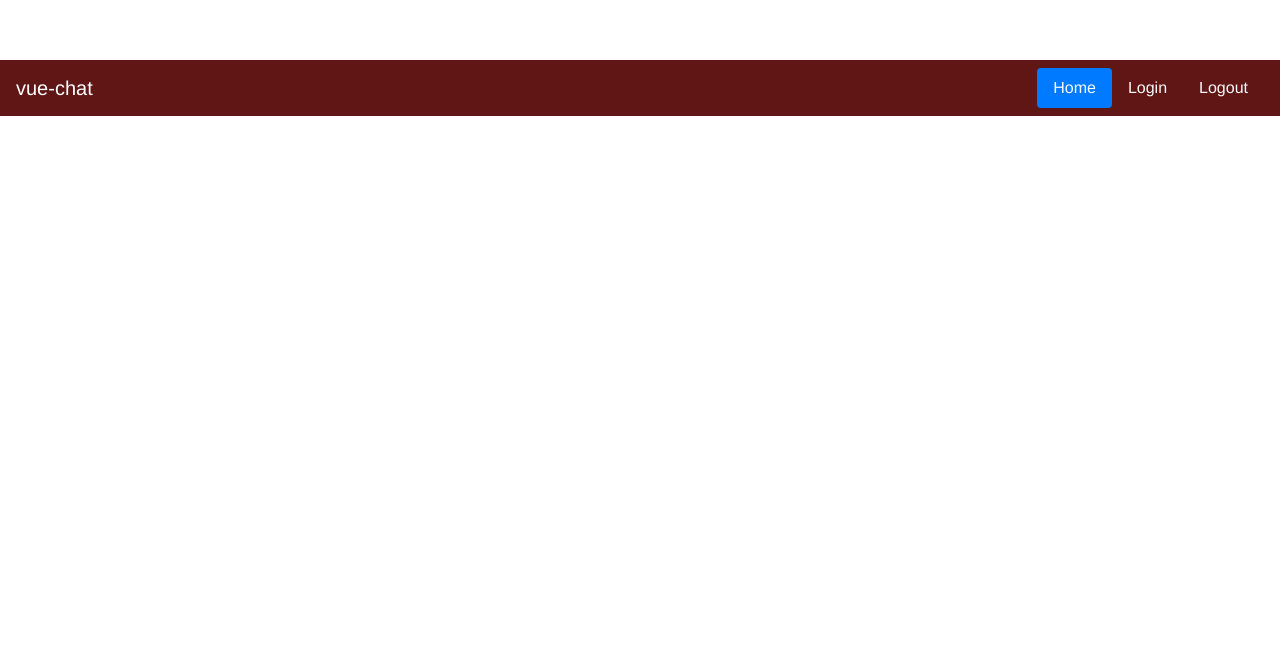
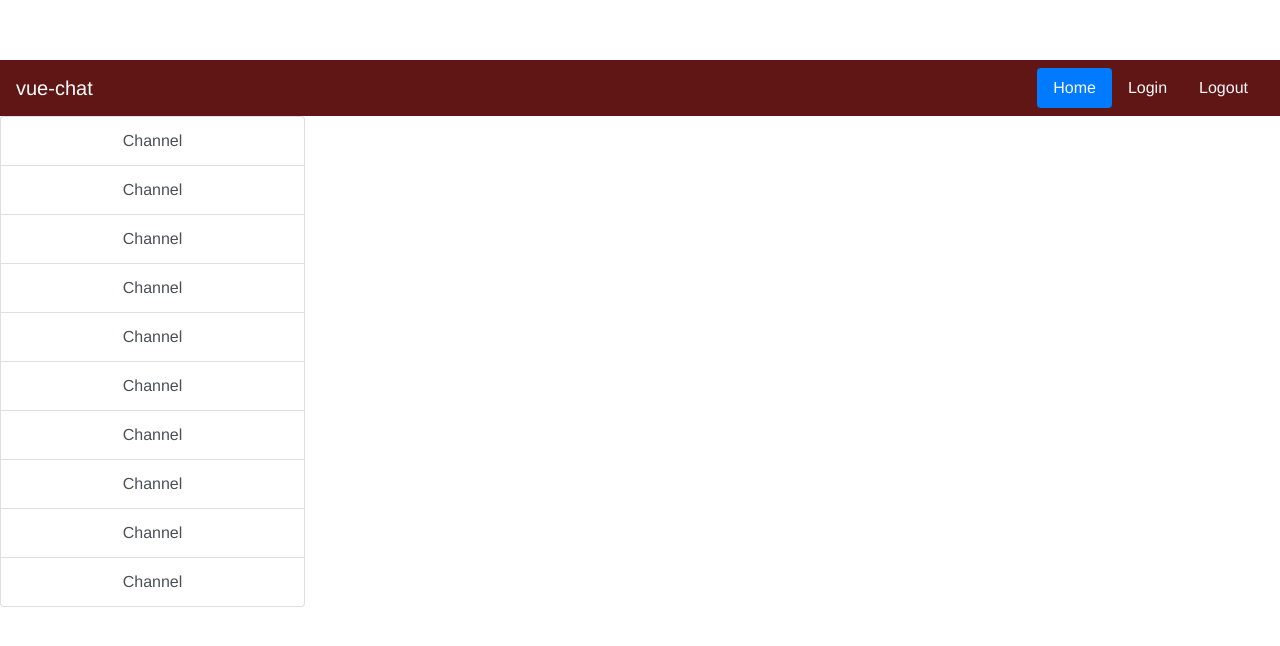
Before and after one commit to RyunosukeKawakami/vue-chat, a Vue app: page / in a window 1280 px wide. Shown: the top 646 px of the page. Built offline with nearby package versions, Linux system fonts and the light colour scheme.

Commit message:
チャンネルの雛形を作成

```diff
--- /dev/null
+++ b/src/components/Atoms/ChannelItem.vue
@@ -0,0 +1,12 @@
+<template>
+  <a href="#" class="list-group-item list-group-item-action">Channel</a>
+</template>
+
+<script>
+export default {
+}
+</script>
+
+<style>
+
+</style>
--- a/src/components/Organisms/Channel.vue
+++ b/src/components/Organisms/Channel.vue
@@ -0,0 +1,15 @@
+<template>
+    <div class="list-group">
+        <channel-item v-for="i in 10" :key="i"></channel-item>
+    </div>
+</template>
+
+<script>
+import ChannelItem from "@/components/Atoms/ChannelItem.vue"
+
+export default {
+    components:{
+        ChannelItem
+    }
+}
+</script>
--- a/src/components/Templates/Home.vue
+++ b/src/components/Templates/Home.vue
@@ -1,16 +1,22 @@
 <template>
-    <header>
-        <navigation></navigation>
-    </header>
+    <div>
+        <header>
+            <navigation></navigation>
+        </header>
+
+        <channel class="col-3"></channel>
+    </div>
 </template>
 
 <script>
-import Navigation from "../Organisms/Navigation.vue"
+import Navigation from "@/components/Organisms/Navigation.vue"
+import Channel from "@/components/Organisms/Channel.vue"
 
 export default {
     name: "Home",
     components:{
-        Navigation
+        Navigation,
+        Channel
     }
 }
 </script>
```
